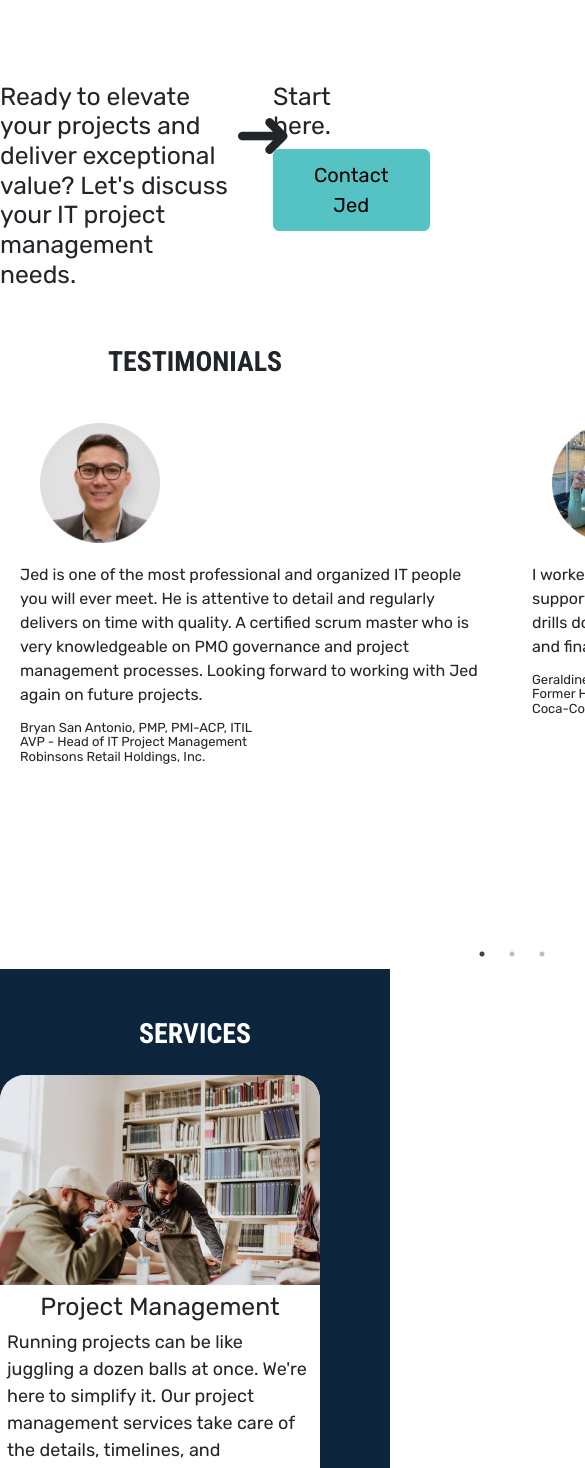
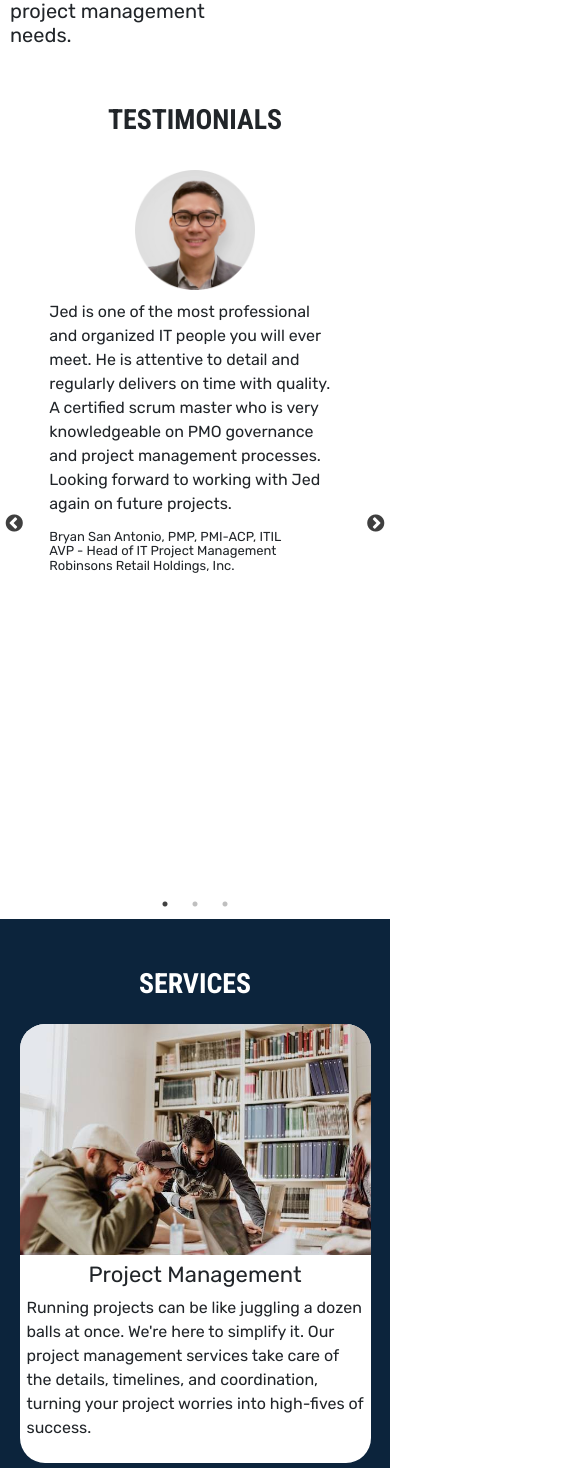
Before and after one commit to jedtap/projects, a React (Vite) app: page /projects in a window 390 px wide. Shown: the part 400-1868 px from the top of the page, 585 px wide, since content can reach past the window. Built offline with nearby package versions, Linux system fonts and the light colour scheme.

Commit message:
mobile responsive

```diff
--- a/src/components/Hero.jsx
+++ b/src/components/Hero.jsx
@@ -6,10 +6,10 @@ const Hero = () => {
     <div className='hero-wrapper'>
       <h1 className='value-statement'>I help people and businesses <span className='emphasize'>deliver more value</span> through comprehensive IT project management solutions.</h1>
       <div className='cta'>
-        <h2>Ready to elevate your projects and deliver exceptional value? Let's discuss your IT project management needs.</h2>
+        <h2 className='spiel'>Ready to elevate your projects and deliver exceptional value? Let's discuss your IT project management needs.</h2>
         <div className='right-arrow'>➜</div>
         <div className='contact-jed'>
-          <h2>Start here.</h2>
+          <h2 className='action'>Start here.</h2>
           <a className="nav-link" href="https://forms.gle/3DhefWUMXfsuUnEk8" target="_blank" rel="noopener noreferrer">
             <button type="button" className="btn btn-info">Contact Jed</button>
           </a>
--- a/src/components/Testimonial.jsx
+++ b/src/components/Testimonial.jsx
@@ -16,7 +16,19 @@ const Testimonial = () => {
     slidesToShow: 2,
     slidesToScroll: 1,
     autoplay: true,
-    autoplaySpeed: 10000
+    autoplaySpeed: 10000,
+    responsive: [
+      {
+        breakpoint: 769,
+        settings: {
+          slidesToShow: 1,
+          slidesToScroll: 1,
+          infinite: true,
+          dots: true
+        }
+      }
+    ]
+
   };
 
   return (<>
--- a/src/styles/About.css
+++ b/src/styles/About.css
@@ -108,6 +108,21 @@
 }
 
 @media (max-width: 840px) {
+  .about-wrapper{
+    grid-template-columns: auto;
+  }
+
+  .about-toga {
+    width: 300px;
+    justify-self: center;
+  }
+
+  .about-narrative {
+    padding: 5px 5vw;
+  }
+}
+
+@media (max-width: 840px) {
 
   .skillset-wrapper {
     grid-template-columns: auto;
--- a/src/styles/Blog.css
+++ b/src/styles/Blog.css
@@ -18,7 +18,7 @@
 }
 
 .blog-unit {
-    max-width: 450px;
+    max-width: 500px;
 
     display: flex;
     flex-direction: column;
@@ -43,3 +43,29 @@
     transform: scale(1.03, 1.03);
     transition: transform 0.2s ease-in-out 0.1s;
 }
+
+
+@media (max-width: 700px) {
+    .cta {
+        grid-template-columns: auto 10% 35%;
+    }
+
+    .right-arrow {
+        font-size: 50px;
+    }
+
+    .btn-info {
+        padding: 5px 20px;
+        font-size: 13px;
+    }
+}
+
+@media (max-width: 570px) {
+    .blog-img {
+        max-width: 90%;
+        height: auto;
+        border: 3px solid var(--white);
+        border-radius: 25px;
+    }
+
+}
--- a/src/styles/Hero.css
+++ b/src/styles/Hero.css
@@ -18,6 +18,7 @@
 .cta {
     max-width: 1024px;
     margin: 0 auto;
+    padding: 0 10px;
 
     display: grid;
     grid-template-columns: auto 10% 30%;
@@ -26,6 +27,7 @@
 
 .right-arrow {
     font-size: 70px;
+    justify-self: center;
 }
 
 .btn-info {
@@ -35,3 +37,39 @@
     background-color: var(--teal);
     border-color: var(--teal);
 }
+
+@media (max-width: 700px) {
+    .cta {
+        grid-template-columns: auto 10% 35%;
+    }
+
+    .right-arrow {
+        font-size: 50px;
+    }
+
+    .btn-info {
+        padding: 5px 20px;
+        font-size: 13px;
+    }
+}
+
+@media (max-width: 480px) {
+    .spiel {
+        font-size: 20px;
+    }
+    .right-arrow {
+        font-size: 30px;
+    }
+    .contact-jed {
+        display: flex;
+        flex-direction: column;
+        align-items: center;
+    }
+    .action {
+        text-align: center;
+    }
+    .value-statement {
+        font-size: 22px;
+        margin: 5vh 5vw;
+    }
+}
--- a/src/styles/Services.css
+++ b/src/styles/Services.css
@@ -5,10 +5,11 @@
     display: flex;
     flex-wrap: wrap;
     gap: 15px;
+    justify-content: center;
 }
 
 .service-unit {
-    max-width: 320px;
+    max-width: 310px;
     height: auto;
     border-radius: 25px;
     background-color: var(--white);
@@ -36,3 +37,32 @@
 .service-desc {
     font-size: large;
 }
+
+
+@media (max-width: 634px) {
+    .service-unit {
+        max-width: 48vw;
+    }
+
+    .service-title {
+        font-size: 22px;
+    }
+
+    .service-desc {
+        font-size: 16px;
+    }
+}
+
+@media (max-width: 460px) {
+    .service-unit {
+        max-width: 90vw;
+    }
+
+    .service-title {
+        font-size: 22px;
+    }
+
+    .service-desc {
+        font-size: 16px;
+    }
+}
--- a/src/styles/Testimonials.css
+++ b/src/styles/Testimonials.css
@@ -1,5 +1,5 @@
 .testimonials-wrapper {
-    width: 1024px;
+    max-width: 1024px;
     margin: 0 auto;
     margin-bottom: 30px;
 }
@@ -33,14 +33,8 @@
 }
 
 
-@media (max-width: 840px) {
-    .testimonial-unit {
+@media (max-width: 1130px) {
+    .testimonials-wrapper {
         width: 85vw;
-        margin-bottom: 10px;
-        justify-content: center;
-        gap: 10px;
-    }
-    .testimonial-photo {
-        margin: 20px;
     }
 }
```
Also changed, not shown: 1 other file (tests, documents, lock files or other folders).
